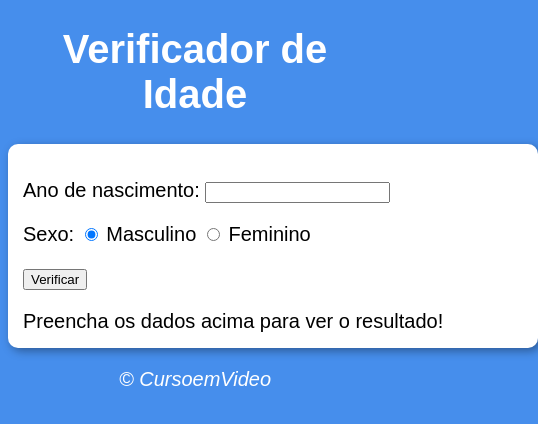
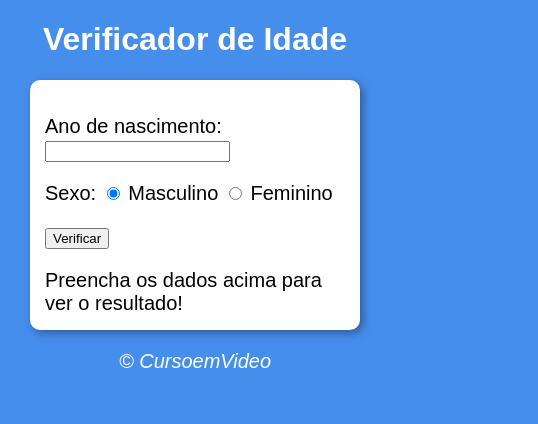
Before and after one commit to miguelzufelatto/javascript, a plain HTML site: page desafios/Aula 12ex/ex015/modelo.html in a window 390 px wide. Shown: the whole page, 538 px wide, since content can reach past the window. Drawn offline with Linux system fonts and the light colour scheme.

Commit message:
responsividade

```diff
--- /dev/null
+++ b/desafios/Aula 12ex/ex015/mediaquery.css
@@ -0,0 +1,11 @@
+@charset "UTF-8";
+
+@media screen and (max-width: 768px) {
+    h1 {
+        font-size: 1.6em;
+    }
+
+    section {
+        width: 15.0em;
+    }
+}
--- a/desafios/Aula 12ex/ex015/modelo.html
+++ b/desafios/Aula 12ex/ex015/modelo.html
@@ -5,6 +5,7 @@
     <meta name="viewport" content="width=device-width, initial-scale=1.0">
     <title>Verificador de Idade</title>
     <link rel="stylesheet" href="estilo.css">
+    <link rel="stylesheet" href="mediaquery.css">
 </head>
 <body>
     <header>
```
